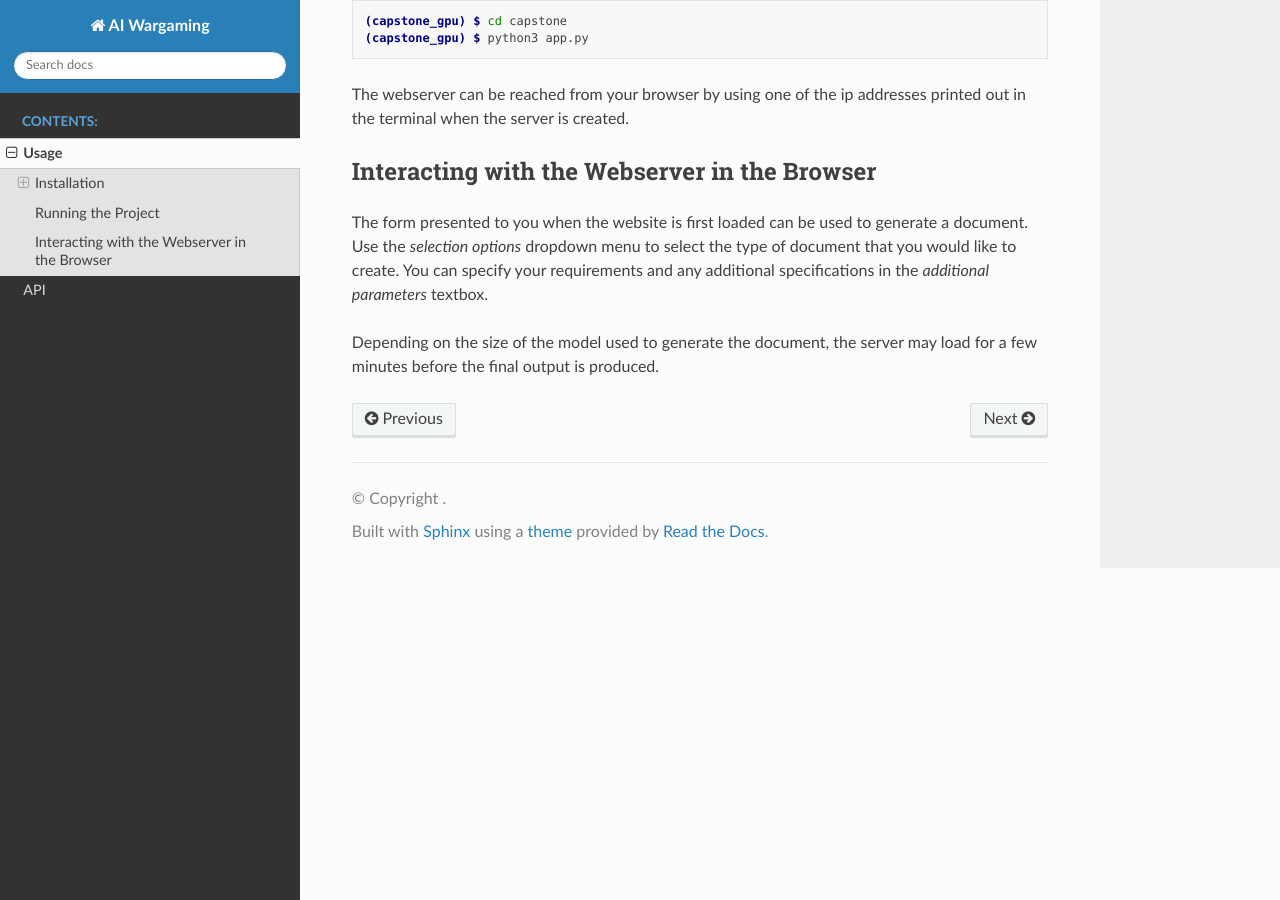
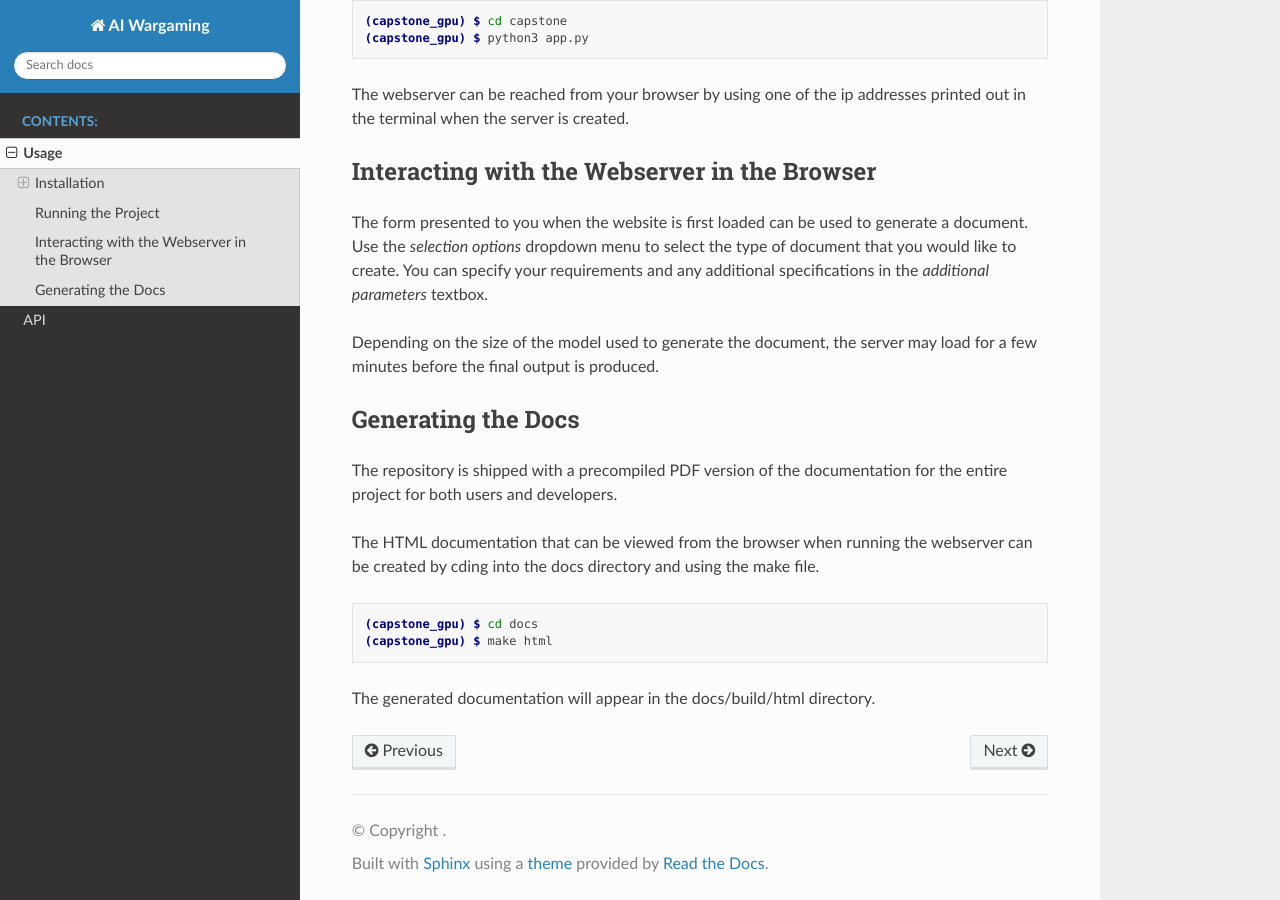
Before and after one commit to sideoffryes/AI_Wargaming_Capstone, a Sphinx documentation site: the page built from docs/source/usage.rst, in a window 1280 px wide and 900 px high, scrolled down 1644 px. Built offline with Sphinx 7.4.7 and the Read the Docs theme 3.1.0, drawn with Linux system fonts in a browser that asks for light colours.

```diff
--- a/docs/source/usage.rst
+++ b/docs/source/usage.rst
@@ -78,3 +78,17 @@ Interacting with the Webserver in the Browser
 The form presented to you when the website is first loaded can be used to generate a document. Use the *selection options* dropdown menu to select the type of document that you would like to create. You can specify your requirements and any additional specifications in the *additional parameters* textbox.
 
 Depending on the size of the model used to generate the document, the server may load for a few minutes before the final output is produced.
+
+Generating the Docs
+-------------------
+
+The repository is shipped with a precompiled PDF version of the documentation for the entire project for both users and developers.
+
+The HTML documentation that can be viewed from the browser when running the webserver can be created by cding into the docs directory and using the make file.
+
+.. code-block:: console
+
+    (capstone_gpu) $ cd docs
+    (capstone_gpu) $ make html
+
+The generated documentation will appear in the docs/build/html directory.
```
Also changed, not shown: README.md (+16 -7 lines).
